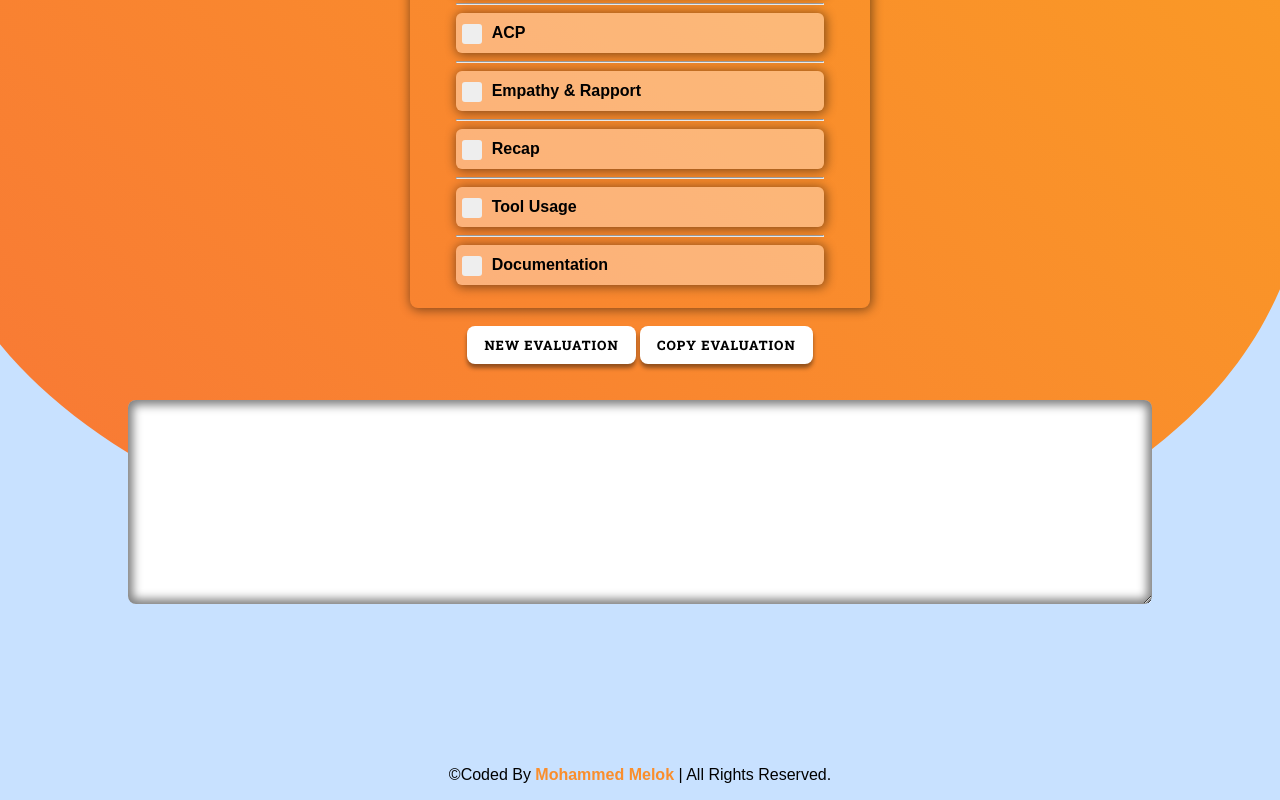
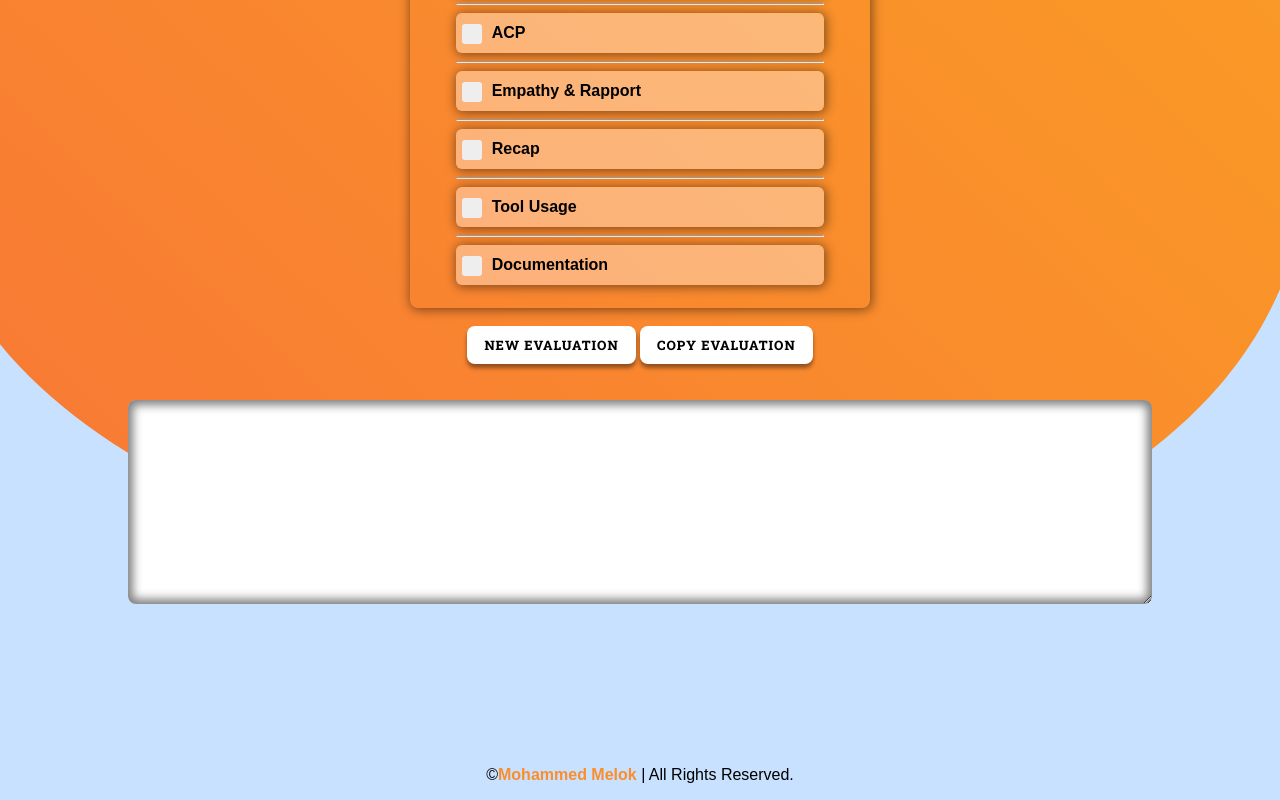
Before and after one commit to MSALAHAH/cmf, a plain HTML site: page index.html in a window 1280 px wide. Shown: the part 885-1685 px from the top of the page. Drawn offline with nearby package versions, Linux system fonts and the light colour scheme; a web font is replaced by a local one.

Commit message:
Update index.html

```diff
--- a/index.html
+++ b/index.html
@@ -433,7 +433,7 @@
         </div>
 
         <div class="footer">
-            <p>&copy;Coded By <a id="spanBold" href="https://msalahah.github.io/R4/" target="_blank">Mohammed Melok</a> | All Rights Reserved.</p>
+            <p>&copy;<a id="spanBold" href="https://msalahah.github.io/R4/" target="_blank">Mohammed Melok</a> | All Rights Reserved.</p>
             <div id="iframeContainer"></div>
         </div>
 
```
